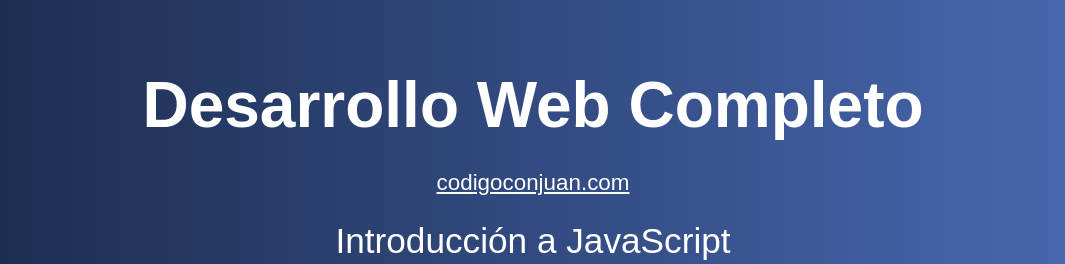
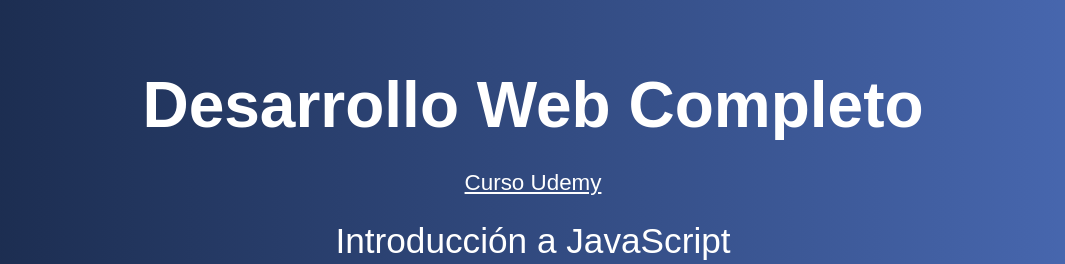
Before and after one commit to Firthuns2021/S9_IntroduccionJavaScript, a plain HTML site: page index.html in a window 1280 px wide. Shown: the top 264 px of the page, without its empty margins (107-1172 px from the left). Drawn offline with Linux system fonts and the light colour scheme; a web font is replaced by a local one.

Commit message:
Inicio 04/04/2022 -> Introducción js

```diff
--- a/index.html
+++ b/index.html
@@ -11,7 +11,7 @@
 
     <div class="contenido">
         <h1>Desarrollo Web Completo</h1>
-        <a href="http://www.codigoconjuan.com" target="_blank">codigoconjuan.com</a>
+        <a href="" target="_blank">Curso Udemy</a>
         <p>Introducción a JavaScript</p>
         <p class="hashtag">#DesarrolloWebCompleto</p>
     </div>
```
